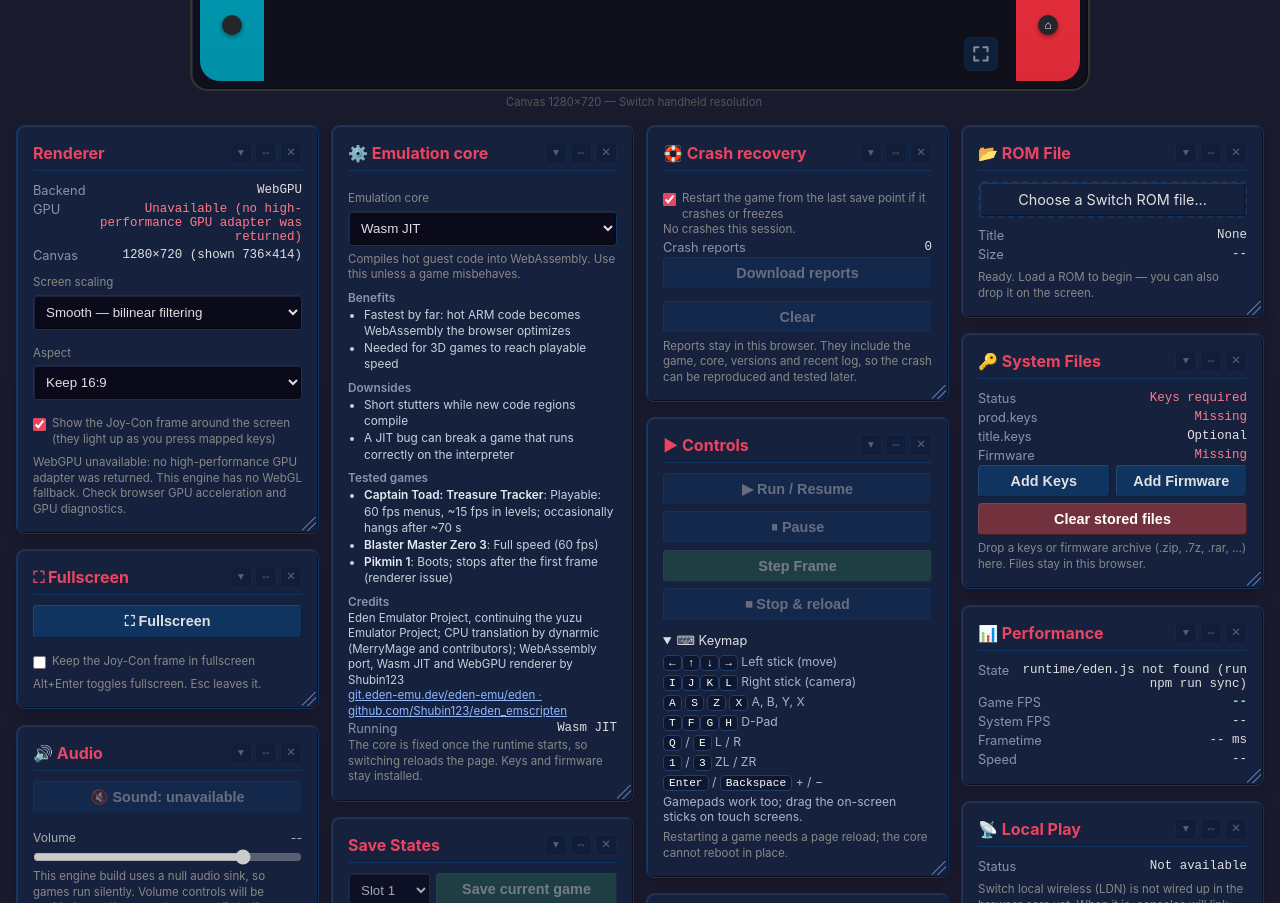
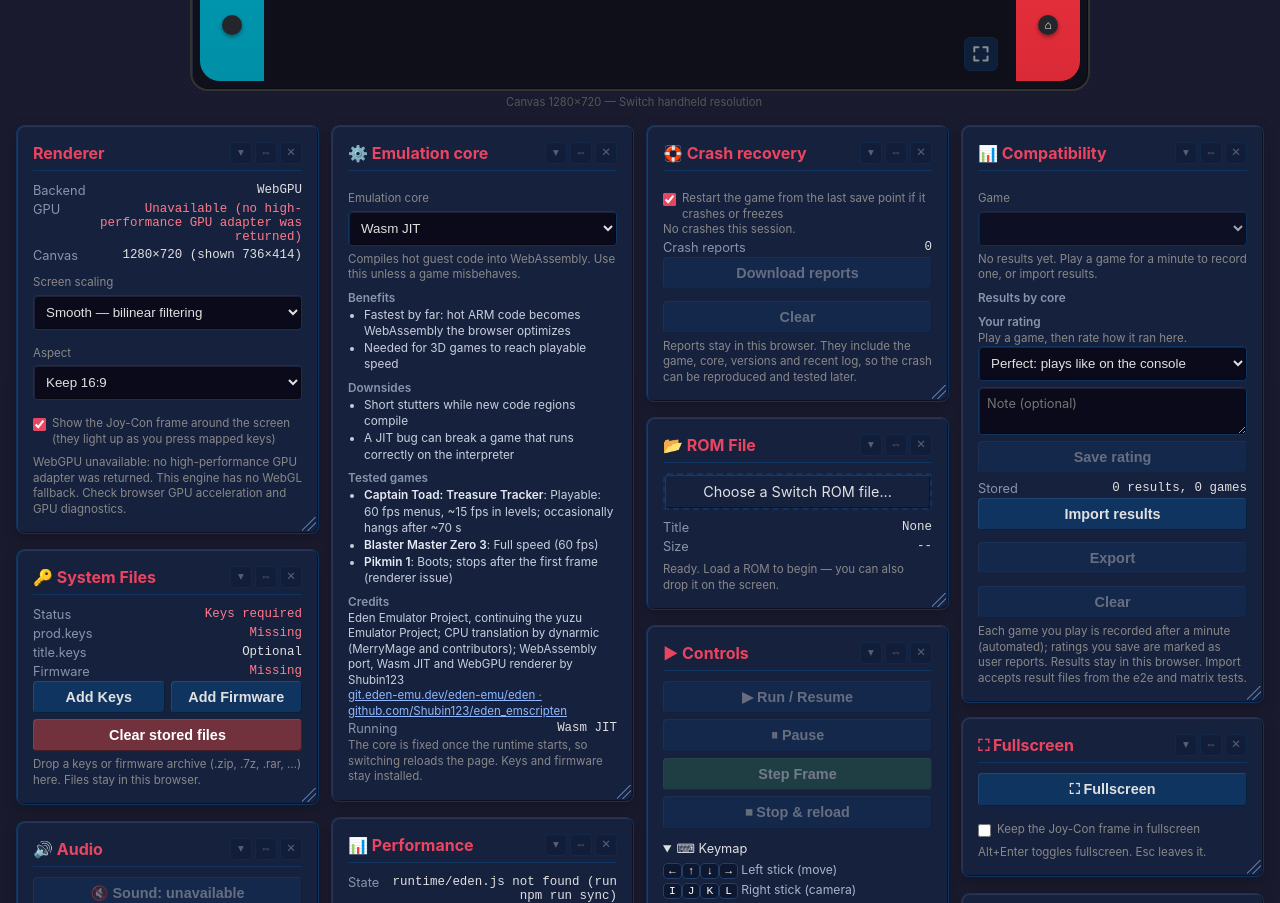
Before and after one commit to Shubin123/eden_web, a website with bundled scripts: page web/index.html in a window 1280 px wide. Shown: the part 420-1323 px from the top of the page. Built offline with nearby package versions, Linux system fonts and the light colour scheme; no server answers.

Commit message:
Give compatibility results their own widget

```diff
--- a/web/app.js
+++ b/web/app.js
@@ -19,6 +19,7 @@ import {
   listCrashes,
   clearCrashes,
 } from './recovery.js';
+import { setupCompatibility } from './compat.js';
 
 // DOM Elements
 const canvas = document.getElementById('canvas');
@@ -367,6 +368,7 @@ async function initWasmCoreOnce() {
       onAbort: (what) => onCrash(`runtime aborted: ${what}`),
     });
     isInitialized = true;
+    compat.coreReady();
     wasmBadge.className = 'status-badge ready';
     wasmStatusText.textContent = 'WASM Core Ready';
     wasmState.textContent = 'Idle';
@@ -586,6 +588,7 @@ async function handleFile(file) {
     bootedAt = performance.now();
     stopSaveWatch?.();
     stopSaveWatch = watchSaves(() => edenModule?.FS, () => isRunning && !crashed, showSavePoint);
+    compat.startSession({ module: edenModule, rom, core: runningCore });
     dropZone.style.display = 'none';
     fileInput.disabled = true;
     setRomStatus(`Booting ${rom.name}. Reload the page to load a different game.`);
@@ -856,6 +859,7 @@ async function onCrash(reason) {
   };
   log(`Game crashed on ${runningCore.name}: ${reason}`, 'err');
   await recordCrash(report).catch(err => console.warn('Could not store crash report:', err));
+  await compat.crashed(reason);
   refreshCrashReports();
 
   const hint = runningCore.id === 'jit' ? ' If it keeps happening, try the IR interpreter core.' : '';
@@ -1019,6 +1023,9 @@ coreApply.addEventListener('click', () => {
 });
 log(`CPU core: ${runningCore.name}`, 'ui');
 
+// Compatibility widget: records each play session and recommends a core per game.
+const compat = setupCompatibility({ log });
+
 refreshSystemStatus();
 inspectGpu();
 showVersion();
--- a/web/index.html
+++ b/web/index.html
@@ -158,6 +158,7 @@
         <h2>⚙️ Emulation core</h2>
         <label for="cpu-core" class="mode-help field-label">Emulation core</label>
         <select id="cpu-core" class="renderer-select" aria-label="Emulation core"></select>
+        <p id="cpu-core-recommendation" class="mode-help" hidden></p>
         <p id="cpu-core-summary" class="mode-help"></p>
         <div class="core-tradeoffs">
           <div><h3>Benefits</h3><ul id="cpu-core-pros" class="core-list"></ul></div>
@@ -193,6 +194,31 @@
           <button class="btn" id="btn-crash-clear" disabled>Clear</button>
         </div>
         <p class="mode-help">Reports stay in this browser. They include the game, core, versions and recent log, so the crash can be reproduced and tested later.</p>
+      </div>
+
+      <div class="card" id="compat-card" data-widget="compatibility"
+           data-settings="per-game compatibility: results by core and engine version, the recommended core, your own rating, import, export or clear results">
+        <h2>📊 Compatibility</h2>
+        <label for="compat-game" class="mode-help field-label">Game</label>
+        <select id="compat-game" class="renderer-select" aria-label="Game" disabled></select>
+        <p id="compat-recommendation" class="mode-help">No results yet.</p>
+        <p id="compat-regressions" class="mode-help compat-warning" hidden></p>
+        <h3>Results by core</h3>
+        <ul id="compat-results" class="core-list"></ul>
+        <p id="compat-coverage" class="mode-help"></p>
+        <h3>Your rating</h3>
+        <p id="compat-report-target" class="mode-help">Play a game, then rate how it ran here.</p>
+        <select id="compat-rating" class="renderer-select" aria-label="Rating"></select>
+        <textarea id="compat-note" class="renderer-select" rows="2" maxlength="500" placeholder="Note (optional)" aria-label="Note"></textarea>
+        <button class="btn" id="btn-compat-report" disabled>Save rating</button>
+        <div class="stat-row"><span class="label">Stored</span><span id="compat-count" class="value">--</span></div>
+        <div class="core-actions">
+          <button class="btn" id="btn-compat-import">Import results</button>
+          <button class="btn" id="btn-compat-export" disabled>Export</button>
+          <button class="btn" id="btn-compat-clear" disabled>Clear</button>
+        </div>
+        <input type="file" id="compat-import-input" accept=".json,application/json" multiple hidden>
+        <p id="compat-status" class="mode-help" aria-live="polite">Each game you play is recorded after a minute (automated); ratings you save are marked as user reports. Results stay in this browser. Import accepts result files from the e2e and matrix tests.</p>
       </div>
 
       <div class="card" id="rom-card" data-widget="rom"
--- a/web/style.css
+++ b/web/style.css
@@ -570,7 +570,7 @@ kbd {
 .app-footer a { color: #89b4fa; text-decoration: none; }
 
 /* Emulation widget: CPU core trade-offs */
-#emulation-card h3 { font-size: 0.74rem; color: #8995aa; margin: 8px 0 2px; font-weight: 600; }
+#emulation-card h3, #compat-card h3 { font-size: 0.74rem; color: #8995aa; margin: 8px 0 2px; font-weight: 600; }
 .core-tradeoffs { display: grid; grid-template-columns: repeat(auto-fit, minmax(140px, 1fr)); gap: 0 12px; }
 .core-list { margin: 0; padding-left: 16px; font-size: 0.74rem; color: #c8cfdc; line-height: 1.4; }
 .core-tested li strong { color: #e6eaf2; font-weight: 600; }
@@ -582,3 +582,6 @@ kbd {
 .btn[hidden] { display: none; }
 .core-actions { display: flex; flex-wrap: wrap; gap: 6px; }
 .core-actions .btn { flex: 1 1 auto; white-space: nowrap; }
+.compat-warning { color: #f1c40f; }
+#compat-note { resize: vertical; font: inherit; font-size: 0.8rem; }
+#cpu-core-recommendation { color: #8fd6a6; margin-bottom: 4px; }
```
